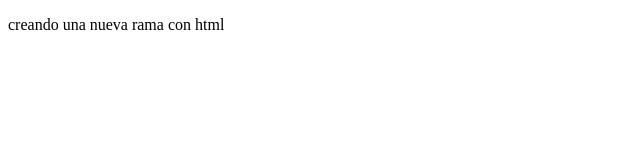
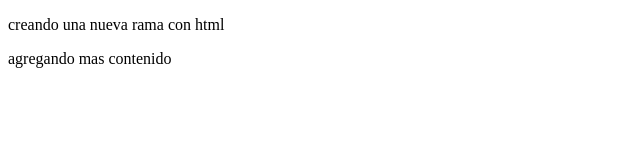
Before and after one commit to zairon11/git-git-hub, a plain HTML site: page index.html in a window 1280 px wide. Shown: the whole page, without its empty margins (0-640 px from the left). Drawn offline with Linux system fonts and the light colour scheme.

Commit message:
agregando datos al html que acabo de agregar

```diff
--- a/index.html
+++ b/index.html
@@ -10,5 +10,8 @@
     <p>
         creando una nueva rama con html
     </p>
+    <p>
+        agregando mas contenido
+    </p>
 </body>
 </html>
```
